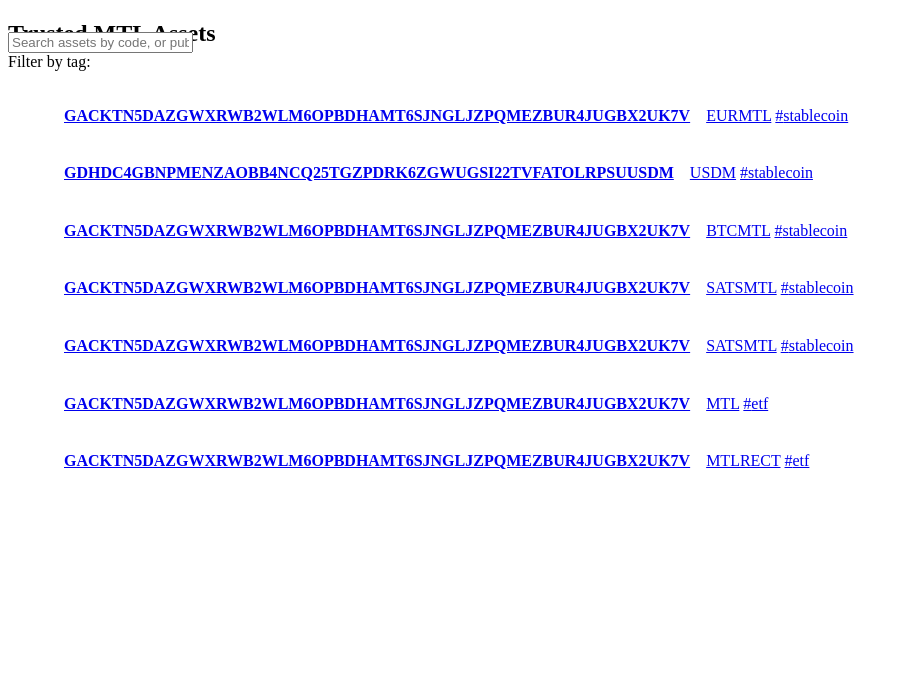
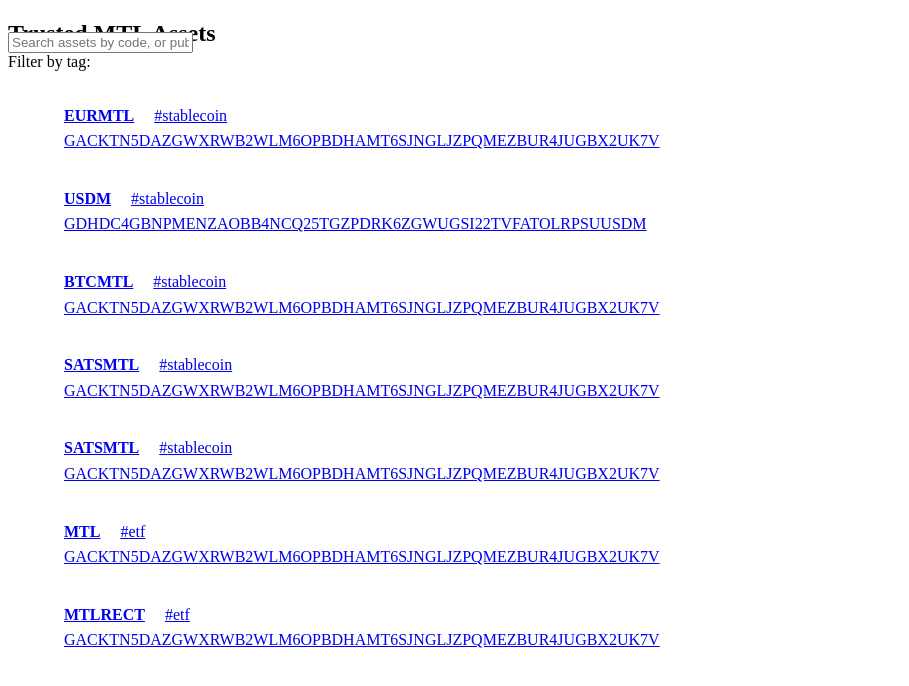
Before and after one commit to Monobladegg/stellar-multisig-stanging, a Next.js app: page /public/assets/page in a window 1280 px wide. Shown: the top 686 px of the page, without its empty margins (0-909 px from the left). Built offline with nearby package versions, Linux system fonts and the light colour scheme.

Commit message:
upd design

```diff
--- a/src/pages/public/account/publicnet.tsx
+++ b/src/pages/public/account/publicnet.tsx
@@ -477,8 +477,8 @@ const PublicNet: FC<Props> = ({ id }) => {
                                   aria-label={item.key}
                                   className="account-address word-break"
                                 >
-                                  <span className="">
-                                    {collapseAccount(item.key)}
+                                  <span>
+                                    {collapseAccount(item.key)}{" "}
                                   </span>
                                 </a>
                               </Link>
--- a/src/pages/public/assets/AssetsListItem.tsx
+++ b/src/pages/public/assets/AssetsListItem.tsx
@@ -31,12 +31,9 @@ const AssetsListItem: FC<Props> = ({ item }) => {
             href={`/${net}/account?id=${item?.issuer}`}
             style={{ marginRight: "1em" }}
           >
-            <span className="account-key">{item?.issuer}</span>
+            <span className="account-key">{item?.code}</span>
           </Link>
         </b>
-        <a href="#" className="text-small">
-          {item?.code}
-        </a>
         {" "}
         {item?.tag ? (
           <a href="#" className="inline-tag">
@@ -48,6 +45,15 @@ const AssetsListItem: FC<Props> = ({ item }) => {
           </a>
         )}
       </div>
+      <Link
+            title={item?.issuer}
+            aria-label={item?.issuer}
+            className="account-address"
+            href={`/${net}/account?id=${item?.issuer}`}
+            style={{ marginRight: "1em" }}
+          >
+            <span className="account-key">{item?.issuer}</span>
+          </Link>
     </li>
   );
 };
```
